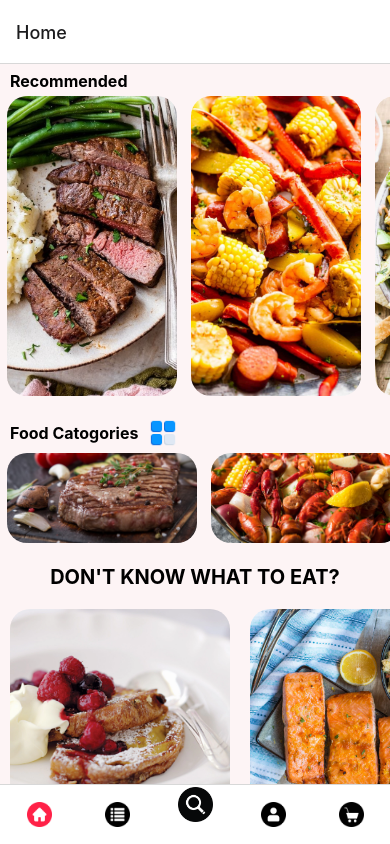
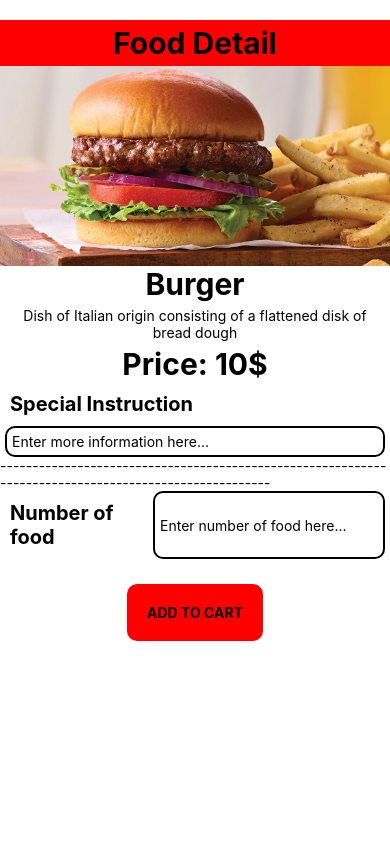
Before and after one commit to ThaiBaor/exe3_reactnative, a React Native app: screen / in a window 390 px wide. Built offline with nearby package versions, Linux system fonts and the light colour scheme.

Commit message:
man hinh detail

```diff
--- a/App.js
+++ b/App.js
@@ -1,11 +1,14 @@
 import React from 'react';
-import { StyleSheet, Text, View, Image, TouchableOpacity, ScrollView } from 'react-native';
+import { StyleSheet, Text, View, Image, TouchableOpacity, ScrollView, TextInput } from 'react-native';
 import { NavigationContainer } from '@react-navigation/native';
 import BottomTab from './components/BottomTab';
+import DetailFood from './components/DetailFood';
+
 export default function App() {
   return (
-    <NavigationContainer>
-      <BottomTab></BottomTab>
-    </NavigationContainer>
+    <DetailFood>
+
+    </DetailFood>
   );
+
 }
--- /dev/null
+++ b/components/DetailFood.js
@@ -0,0 +1,218 @@
+import React from 'react';
+import { StyleSheet, Text, View, Image, TouchableOpacity, ScrollView, TextInput } from 'react-native';
+import { NavigationContainer } from '@react-navigation/native';
+
+
+export default function App() {
+
+  return (
+    <View>
+      <View style={styles.container1}>
+        <Text style={styles.toptitle}>Food Detail</Text>
+      </View>
+      <Image style={styles.imageDetail} source={require('../assets/images/burger.jpg')} />
+      <View style={{ alignItems: 'center', }}>
+        <Text style={styles.nameDetail}>Burger</Text>
+        <Text style={styles.description}>Dish of Italian origin consisting of a flattened disk of bread dough</Text>
+        <Text style={styles.nameDetail}>Price: 10$</Text>
+      </View>
+      <View>
+        <Text style={styles.note}>Special Instruction</Text>
+        <TextInput
+          style={styles.textInfo}
+          placeholder='Enter more information here...'></TextInput>
+        <Text>------------------------------------------------------------------------------------------------------</Text>
+      </View>
+      <View style={styles.footdetail}>
+        <Text style={styles.note}>Number of food</Text>
+        <TextInput
+          style={styles.textInfo}
+          placeholder='Enter number of food here...'></TextInput>
+      </View>
+      <View style={styles.footdetail2}>
+        <TouchableOpacity
+      style={styles.addtocart}><Text style={{fontWeight:'bold'}}>ADD TO CART</Text></TouchableOpacity>
+      </View>
+    </View>
+  );
+}
+
+const styles = StyleSheet.create({
+  container: {
+    flex: 1,
+    flexDirection: 'column',
+    justifyContent: 'flex-start',
+  },
+  container1: {
+    justifyContent: 'flex-start',
+    background: '#ED0A0A',
+    alignItems: 'center',
+    backgroundColor: 'red',
+    marginTop: 20,
+    padding: 5,
+  },
+  container2: {
+    flexDirection: 'row',
+    justifyContent: 'flex-start',
+    padding: 10,
+  },
+  container3: {
+    flexDirection: 'row',
+    justifyContent: 'flex-start',
+    padding: 10,
+  },
+  container4: {
+    flexDirection: 'column',
+    justifyContent: 'flex-start',
+    padding: 10,
+  },
+  container5: {
+    flexDirection: 'column',
+    justifyContent: 'flex-start',
+    padding: 10,
+    marginLeft: -50,
+    marginTop: 15,
+  },
+  imageDetail: {
+    height: 200,
+    width: '100%',
+  },
+  nameDetail: {
+    backgroundColor: '#fff',
+    fontWeight: 'bold',
+    fontSize: 30,
+  },
+  description: {
+    margin: 5,
+    textAlign: 'center',
+  },
+  note: {
+    backgroundColor: '#fff',
+    fontWeight: 'bold',
+    fontSize: 20,
+    margin: 10,
+  },
+
+  textInfo: {
+    borderWidth: 2,
+    padding: 5,
+    marginLeft: 5,
+    marginRight: 5,
+    borderRadius:10,
+  },
+
+  footdetail: {
+    flexDirection: 'row',
+    justifyContent: 'flex-start',
+  },
+  footdetail2:{
+    alignItems: 'center',
+    fontWeight:'bold',
+  },
+  addtocart:{
+    margin:25,
+    padding: 20,
+    backgroundColor: 'red',
+    borderRadius:10,
+    fontSize: 20,
+
+  },
+  nhom: {
+    textAlign: 'center',
+    fontWeight: 'bold',
+    fontSize: 15,
+  },
+  hoten: {
+    textAlign: 'center',
+    fontWeight: 'bold',
+    fontSize: 20,
+  },
+  back: {
+    justifyContent: 'center',
+    alignItems: 'center',
+    fontStyle: 'normal',
+    fontWeight: 'bold',
+    fontSize: 36,
+    color: '#FFFFFF',
+  },
+  toptitle: {
+    textAlign: 'center',
+    fontWeight: 'bold',
+    fontSize: 30,
+    color: '#000000',
+  },
+  listfood: {
+    width: 155,
+    height: 31,
+    marginLeft: 10,
+
+    fontStyle: 'normal',
+    fontWeight: 400,
+    fontSize: 25,
+    lineHeight: 44,
+    color: ' #000000',
+  },
+  hinhmonan: {
+    width: 100,
+    height: 100,
+    marginTop: 20,
+    borderRadius: 25,
+  },
+
+  nutadd: {
+    display: 'flex',
+    alignItems: 'center',
+    justifyContent: 'center',
+    padding: 30 - 100,
+    width: 70,
+    height: 40,
+    marginLeft: 75,
+    marginTop: 5,
+    borderRadius: 20,
+    background: 'red',
+    color: '#fff',
+  },
+  nutsua: {
+    display: 'flex',
+    flexDirection: 'row',
+    justifyContent: 'center',
+    alignItems: 'center',
+    padding: 20,
+    width: 70,
+    height: 40,
+    borderRadius: 20,
+    background: 'red',
+    color: '#fff',
+    marginBottom: 10,
+  },
+
+  nutdelete: {
+    display: 'flex',
+    flexDirection: 'row',
+    justifyContent: 'center',
+    alignItems: 'center',
+    padding: 20,
+    width: 70,
+    height: 40,
+    borderRadius: 20,
+    background: 'red',
+    color: '#fff',
+  },
+
+  tenmonan: {
+    marginTop: 30,
+    marginLeft: 10,
+    fontWeight: 'bold',
+    fontSize: 24,
+    color: '#000000',
+  },
+  gia: {
+    marginTop: 10,
+    marginLeft: 10,
+    width: 155,
+    height: 31,
+    fontWeight: 'bold',
+    fontSize: 24,
+    color: '#000000',
+  },
+});
--- a/package.json
+++ b/package.json
@@ -19,7 +19,7 @@
     "mysql": "^2.18.1",
     "react": "18.2.0",
     "react-dom": "18.2.0",
-    "react-native": "0.71.7",
+    "react-native": "0.71.8",
     "react-native-safe-area-context": "4.5.0",
     "react-native-screens": "~3.20.0",
     "react-native-web": "~0.18.10"
```
Also changed, not shown: 1 other file (tests, documents, lock files or other folders).
